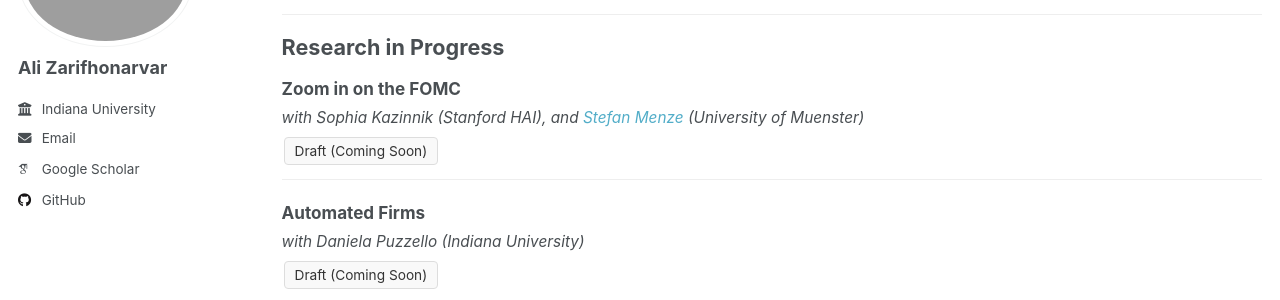
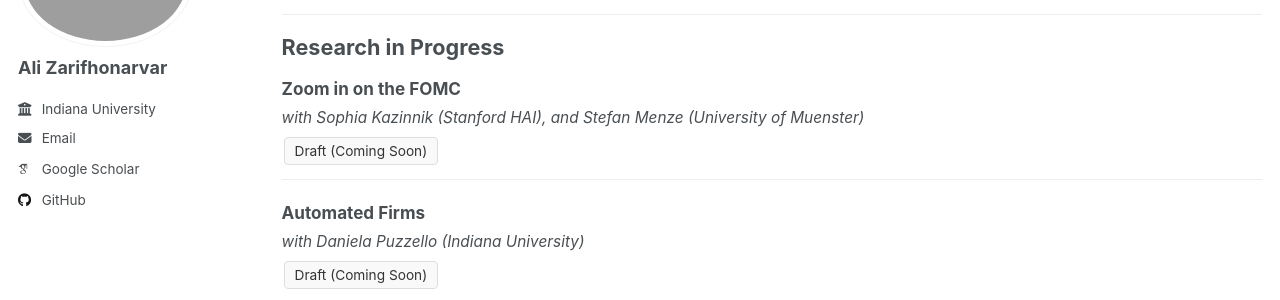
Before and after one commit to alizarif/alizarif.github.io, a Jekyll site: the page built from _pages/research.html, in a window 1280 px wide and 900 px high, scrolled down 726 px. Shown: the part 186-486 px from the top of the window. Built offline with Jekyll 4.4.1, drawn with Linux system fonts in a browser that asks for light colours; some web fonts are replaced.

Commit message:
Update research.html

```diff
--- a/_pages/research.html
+++ b/_pages/research.html
@@ -220,7 +220,7 @@ author_profile: true
 
 <div class="publication-container">
   <div class="publication-title">Zoom in on the FOMC</div>
-  <div class="author-list">with Sophia Kazinnik (Stanford HAI), and <a href="https://scholar.google.com/citations?user=xUnSztYAAAAJ&hl=de">Stefan Menze</a> (University of Muenster)</div>
+  <div class="author-list">with Sophia Kazinnik (Stanford HAI), and Stefan Menze (University of Muenster)</div>
 
   <div class="resources">
     <a href="#" class="resource-box">Draft (Coming Soon)</a>
```
